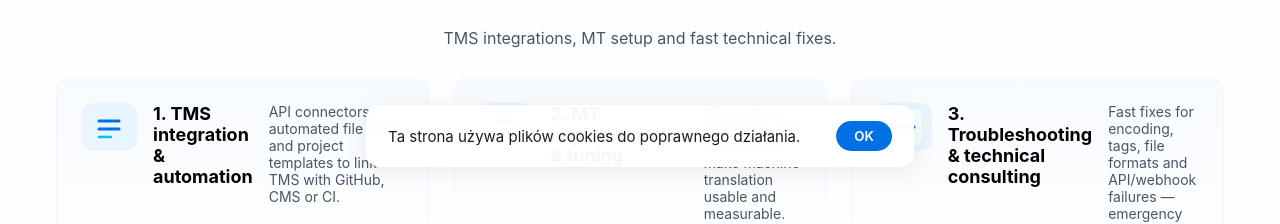
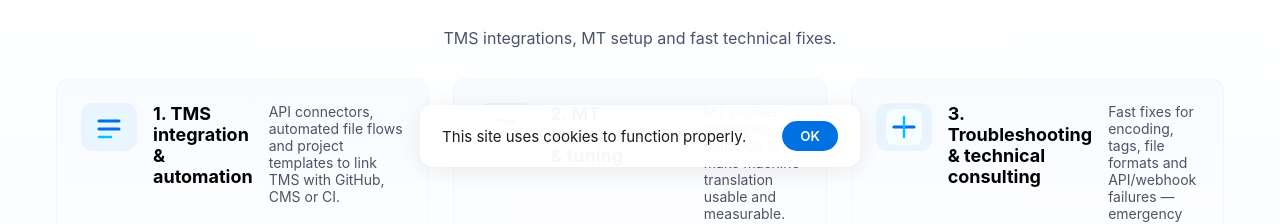
Before and after one commit to wmocek/localisation-webpage, a plain HTML site: page index.html in a window 1280 px wide. Shown: the part 615-839 px from the top of the page. Drawn offline with Linux system fonts and the light colour scheme; a script that the page names is missing.

```diff
--- a/index.html
+++ b/index.html
@@ -232,7 +232,7 @@
 <div id="cookie-banner" style="position:fixed;bottom:18px;left:50%;transform:translateX(-50%);
     background:rgba(255,255,255,0.97);border-radius:14px;box-shadow:0 4px 24px rgba(0,0,0,0.08);
     padding:16px 22px;z-index:9999;display:none;align-items:center;gap:18px;font-size:15px;">
-    Ta strona używa plików cookies do poprawnego działania.
+    This site uses cookies to function properly.
     <button id="cookie-accept" style="margin-left:18px;padding:7px 18px;border-radius:999px;
         background:#0071e3;color:#fff;border:none;font-weight:600;cursor:pointer;">
         OK
```
